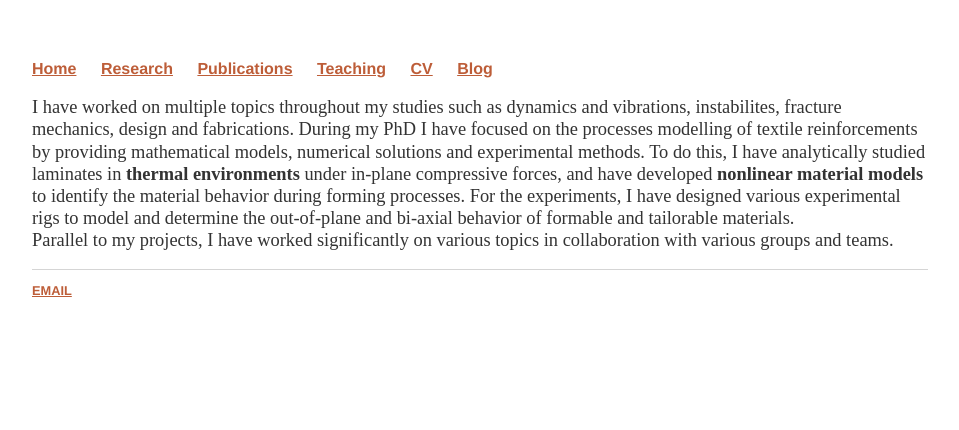
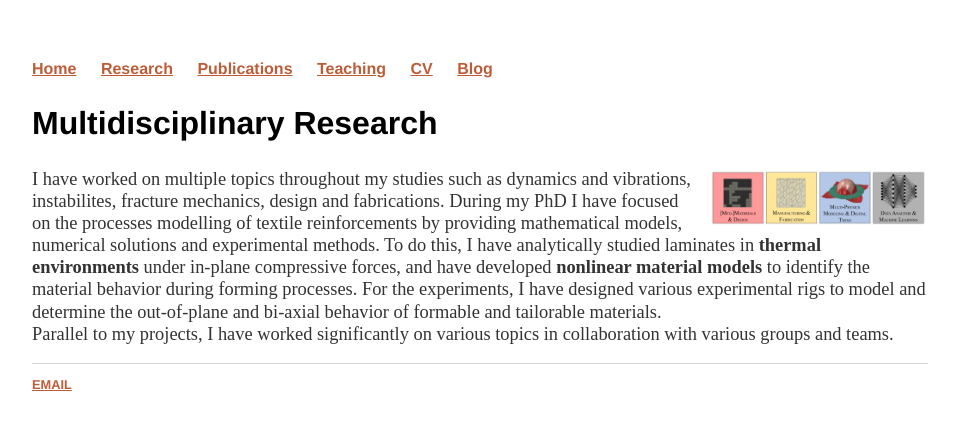
Before and after one commit to rsourki/rsourki.github.io, a Jekyll site: the page built from research/index.html, in a window 1280 px wide. Shown: the top 430 px of the page, without its empty margins (160-1119 px from the left). Built offline with Jekyll 4.4.1, drawn with Linux system fonts in a browser that asks for light colours.

Commit message:
Update index.html

```diff
--- a/research/index.html
+++ b/research/index.html
@@ -3,6 +3,11 @@ layout: default
 title: Research - Reza Sourki Webpage
 ---
 <div class="blurb">
+
+<h2>Multidisciplinary Research</h2>
+<img src = "/img/rs_0.jpg" width = "215" height = "244"
+ alt = "Reza Sourki"
+ class = "float-img"/>
 
 	<p>I have worked on multiple topics throughout my studies such as dynamics and vibrations, instabilites, fracture mechanics, design and fabrications.
   During my PhD I have focused on the processes modelling of textile reinforcements by providing mathematical models, numerical solutions and experimental methods.
```
